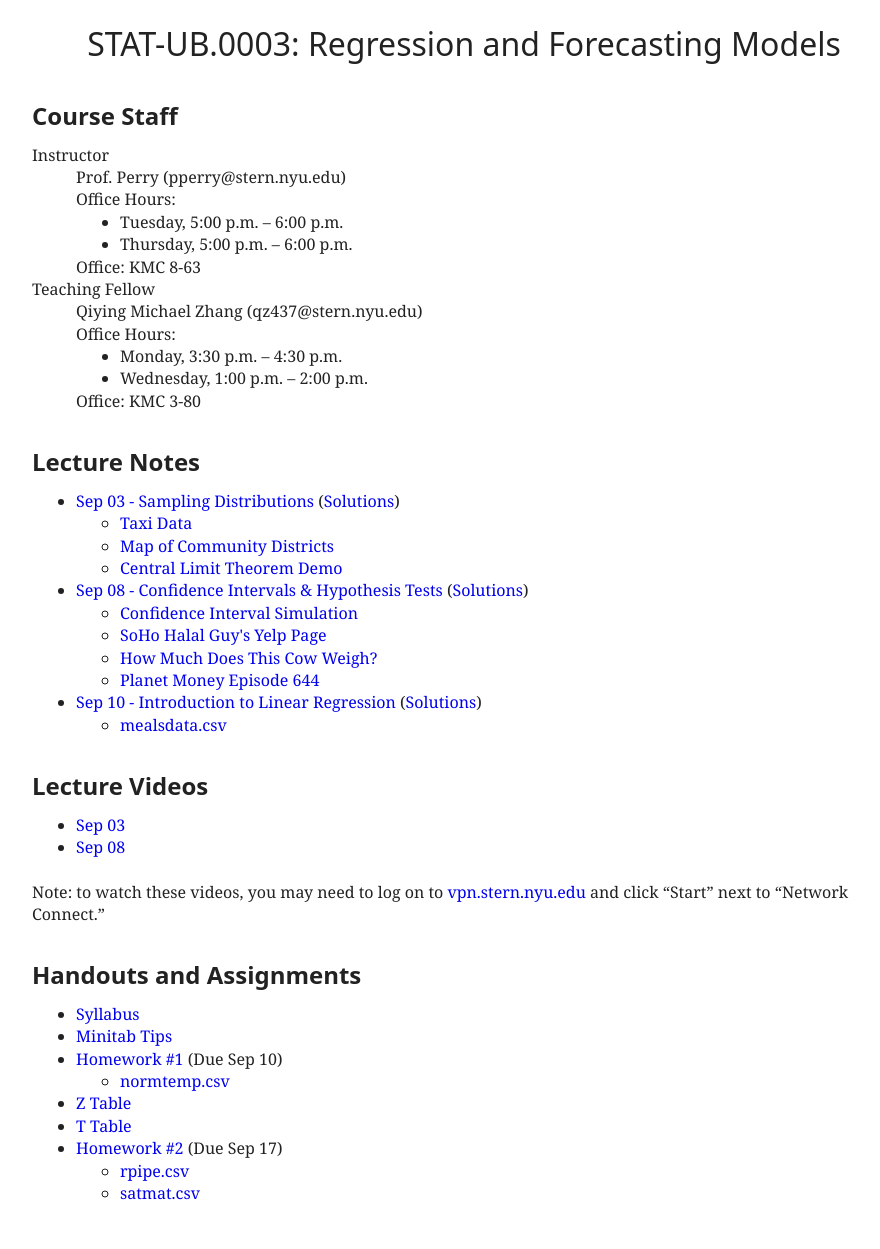
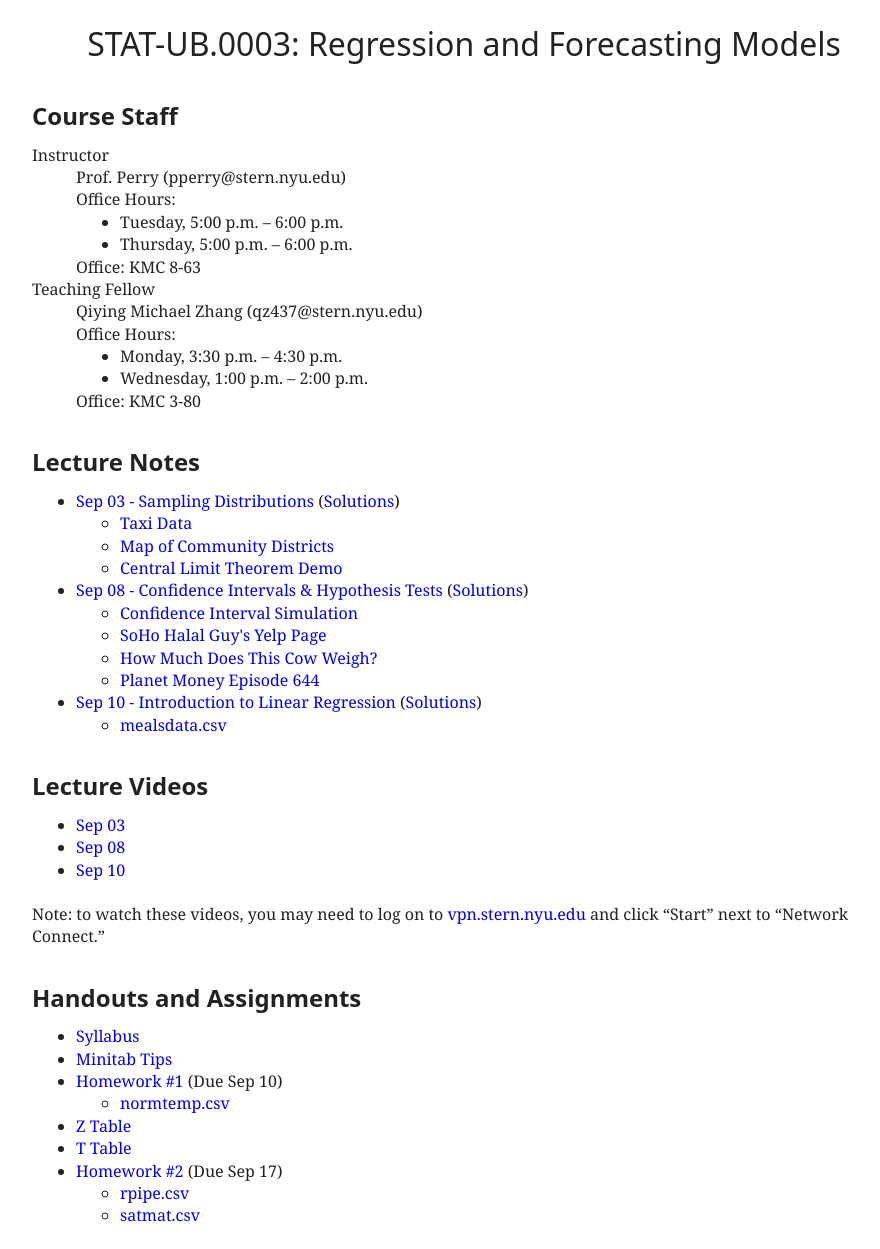
Before and after one commit to patperry/patperry.github.com, a Jekyll site: the page built from course/ub0003/index.html, in a window 1280 px wide. Shown: the whole page, without its empty margins (176-1056 px from the left). Built offline with Jekyll 4.4.1, drawn with Linux system fonts in a browser that asks for light colours; before the commit the page ends 1226 px from its top, so only the background shows below that.

Commit message:
Add lecture video for sep 10

```diff
--- a/course/ub0003/index.html
+++ b/course/ub0003/index.html
@@ -60,6 +60,7 @@
 <ul>
   <li><a href="http://nyustern.mediasite.com/Mediasite/Play/72b5f53005714aa691f74b8314fe2e411d">Sep 03</a>
   <li><a href="http://nyustern.mediasite.com/Mediasite/Play/baf05ef0d85447f1b6a248968a24943e1d">Sep 08</a>
+  <li><a href="http://nyustern.mediasite.com/Mediasite/Play/d1fd10bdb4af4f4fa5161c60b7be917c1d">Sep 10</a>
 </ul>
 <p>Note: to watch these videos, you may need to log on to <a href="http://vpn.stern.nyu.edu/">vpn.stern.nyu.edu</a>
   and click &ldquo;Start&rdquo; next to &ldquo;Network Connect.&rdquo;
```
